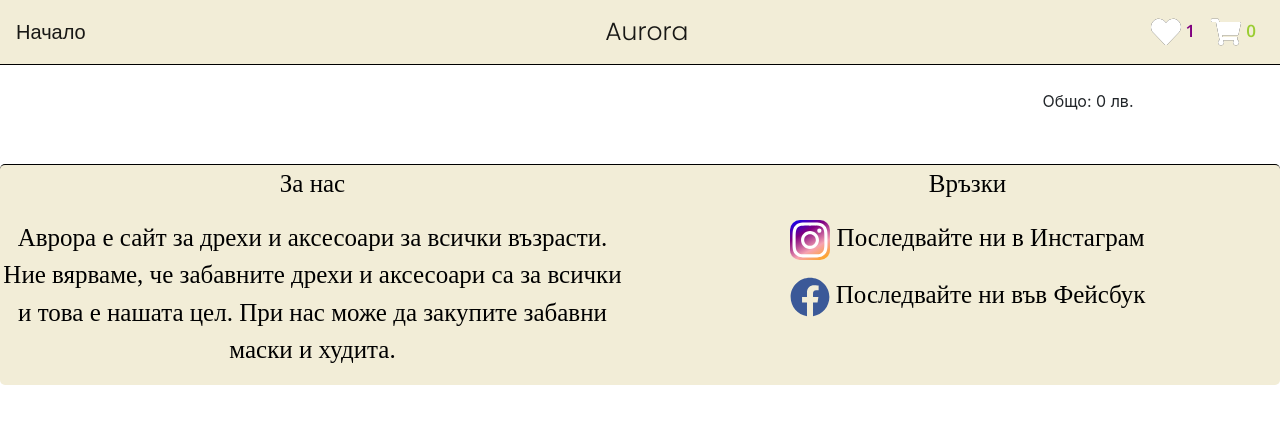
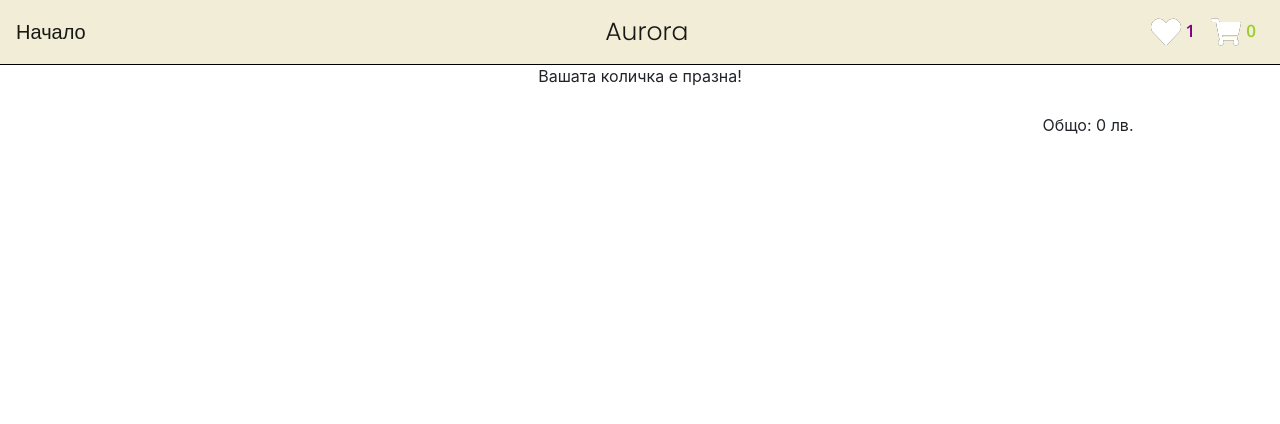
Before and after one commit to MartinYordanov374/WebStore-FullStack-Mockup, a React (Create React App) app: page /Cart in a window 1280 px wide. Both pictures are taken after a click on the icon 1194 px from the left and 93 px from the top of the page. Shown: the top 424 px of the page. Built offline with nearby package versions, Linux system fonts and the light colour scheme; a web font is replaced by a local one.

Commit message:
Removed the footer from the cart page

```diff
--- a/src/Components/ShoppingCart.js
+++ b/src/Components/ShoppingCart.js
@@ -18,8 +18,10 @@ class ShoppingCart extends Component {
         return (
             <div className='cartWrapper'>
                 <Navbar></Navbar>
+                {productsInCart.length==0 ?
+                <p>Вашата количка е празна!</p>
+                 : ""}
                 {productsInCart.map(product=>
-
                 <div className='productsWrapper'>
                     <p className='productName'>{product.name}</p>
                     <img className='productImage' src={product.image}/>
@@ -30,7 +32,6 @@ class ShoppingCart extends Component {
                 </div>)
                 }
                 <p className='showTotal'>Общо: {Math.round(totalSumDollars*100)/100} лв.</p>
-                <Footer></Footer>
             </div>
         );
     }
--- a/src/Components/css/Cart.scss
+++ b/src/Components/css/Cart.scss
@@ -4,6 +4,7 @@
 
     .productsWrapper{
         padding: 0;
+
         .productImage{
             width: 10%;
             margin-right: 70%;
@@ -37,4 +38,5 @@
             color:red;
         }
     }
+
 }
--- a/src/Components/css/Footer.css
+++ b/src/Components/css/Footer.css
@@ -1,9 +1,9 @@
 @import url("https://fonts.googleapis.com/css2?family=Antic+Slab&display=swap");
 .footerWrapper {
   background-color: #F2EDD7FF;
+  margin-top: 5%;
   color: black;
   width: 100%;
-  margin-top: 4%;
   border-style: solid;
   border-width: 1px;
   border-top: 2;
--- a/src/Components/css/Footer.scss
+++ b/src/Components/css/Footer.scss
@@ -5,9 +5,9 @@
 }
 .footerWrapper{
     background-color:#F2EDD7FF;
+    margin-top: 5%;
     color: black;
     width: 100%;
-    margin-top: 4%;
     border-style: solid;
     border-width: 1px;
     border-top: 2;
```
Also changed, not shown: 2 other files (tests, documents, lock files or other folders).
